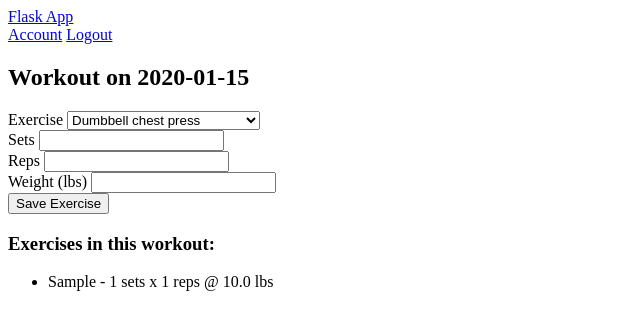
After one commit to jdanner/my_new_app, a Flask app: page /workout/1 in a window 1280 px wide. The commit adds this page. Shown: the top 330 px of the page, without its empty margins (0-640 px from the left). Run offline with Flask 3, Linux system fonts and the light colour scheme; a user stored in the database is signed in; tables that the repository leaves empty hold one stand-in row (values such as "Sample post").

Commit message:
Add workout functionality

```diff
--- a/my_new_app/forms.py
+++ b/my_new_app/forms.py
@@ -1,5 +1,5 @@
 from flask_wtf import FlaskForm
-from wtforms import StringField, PasswordField, SubmitField, BooleanField
+from wtforms import StringField, PasswordField, SubmitField, BooleanField, DateField, IntegerField, FloatField
 from wtforms.validators import DataRequired, Length, Email, EqualTo, ValidationError
 from .models import User
 
@@ -29,3 +29,13 @@ class LoginForm(FlaskForm):
     password = PasswordField('Password', validators=[DataRequired()])
     remember_me = BooleanField('Remember Me')
     submit = SubmitField('Login')
+
+class ExerciseForm(FlaskForm):
+    sets = IntegerField('Sets', validators=[DataRequired()])
+    reps = IntegerField('Reps', validators=[DataRequired()])
+    weight = FloatField('Weight (lbs)', validators=[DataRequired()])
+    submit = SubmitField('Save Exercise')
+
+class WorkoutForm(FlaskForm):
+    date = DateField('Workout Date', validators=[DataRequired()])
+    submit = SubmitField('Start Workout')
--- a/my_new_app/routes.py
+++ b/my_new_app/routes.py
@@ -1,14 +1,23 @@
 from flask import render_template, url_for, flash, redirect, request
 from flask_login import login_user, current_user, logout_user, login_required
 from . import app, db
-from .forms import RegistrationForm, LoginForm
-from .models import User
+from .forms import RegistrationForm, LoginForm, WorkoutForm, ExerciseForm
+from .models import User, Workout, Exercise
+
+EXERCISE_TYPES = [
+    'Dumbbell chest press',
+    'Dumbbell bicep curls',
+    'Single dumbbell triceps raise',
+    'Dumbbell overhead press',
+    'Lat pull downs',
+    'Rows',
+    'Leg press',
+    'Calf press'
+]
 
 @app.route("/")
 @app.route("/home")
 def home():
-    if not current_user.is_authenticated:
-        return render_template("landing.html")
     return render_template("home.html")
 
 @app.route("/register", methods=['GET', 'POST'])
@@ -49,3 +58,43 @@ def logout():
 @login_required
 def account():
     return render_template('account.html', title='Account')
+
+@app.route("/new_workout", methods=['GET', 'POST'])
+@login_required
+def new_workout():
+    form = WorkoutForm()
+    if form.validate_on_submit():
+        workout = Workout(date=form.date.data, user=current_user)
+        db.session.add(workout)
+        db.session.commit()
+        return redirect(url_for('workout', workout_id=workout.id))
+    return render_template('new_workout.html', title='New Workout', form=form)
+
+@app.route("/workout/<int:workout_id>", methods=['GET', 'POST'])
+@login_required
+def workout(workout_id):
+    workout = Workout.query.get_or_404(workout_id)
+    if workout.user != current_user:
+        flash('You cannot access this workout.', 'danger')
+        return redirect(url_for('home'))
+
+    form = ExerciseForm()
+    if form.validate_on_submit():
+        exercise_type = request.form.get('exercise_type')
+        exercise = Exercise(
+            workout_id=workout.id,
+            exercise_type=exercise_type,
+            sets=form.sets.data,
+            reps=form.reps.data,
+            weight=form.weight.data
+        )
+        db.session.add(exercise)
+        db.session.commit()
+        flash(f'{exercise_type} added to workout!', 'success')
+        return redirect(url_for('workout', workout_id=workout.id))
+
+    return render_template('workout.html',
+                         title='Workout',
+                         workout=workout,
+                         form=form,
+                         exercise_types=EXERCISE_TYPES)
--- /dev/null
+++ b/my_new_app/templates/workout.html
@@ -0,0 +1,43 @@
+{% extends "base.html" %}
+{% block content %}
+    <div class="content-section">
+        <h2>Workout on {{ workout.date.strftime('%Y-%m-%d') }}</h2>
+
+        <form method="POST" action="">
+            {{ form.hidden_tag() }}
+            <div class="form-group">
+                <label for="exercise_type">Exercise</label>
+                <select name="exercise_type" class="form-control" required>
+                    {% for exercise in exercise_types %}
+                        <option value="{{ exercise }}">{{ exercise }}</option>
+                    {% endfor %}
+                </select>
+            </div>
+            <div class="form-group">
+                {{ form.sets.label(class="form-control-label") }}
+                {{ form.sets(class="form-control") }}
+            </div>
+            <div class="form-group">
+                {{ form.reps.label(class="form-control-label") }}
+                {{ form.reps(class="form-control") }}
+            </div>
+            <div class="form-group">
+                {{ form.weight.label(class="form-control-label") }}
+                {{ form.weight(class="form-control") }}
+            </div>
+            {{ form.submit(class="btn btn-primary") }}
+        </form>
+
+        <h3 class="mt-4">Exercises in this workout:</h3>
+        <ul class="list-group">
+            {% for exercise in workout.exercises %}
+                <li class="list-group-item">
+                    {{ exercise.exercise_type }} -
+                    {{ exercise.sets }} sets x
+                    {{ exercise.reps }} reps @
+                    {{ exercise.weight }} lbs
+                </li>
+            {% endfor %}
+        </ul>
+    </div>
+{% endblock content %}
```
Also changed, not shown: my_new_app/models.py (+15 -2 lines), my_new_app/templates/home.html (+26 -9 lines), my_new_app/templates/new_workout.html (added, +18 -0 lines), instance/app.db.
